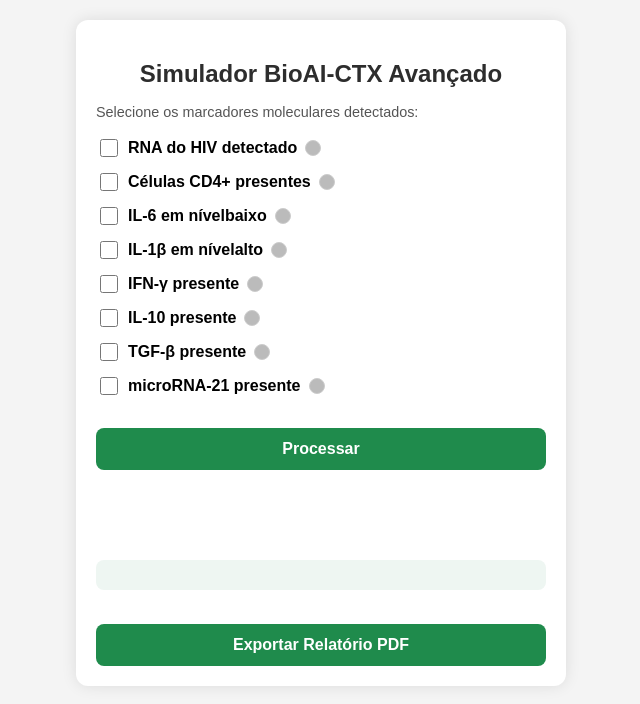
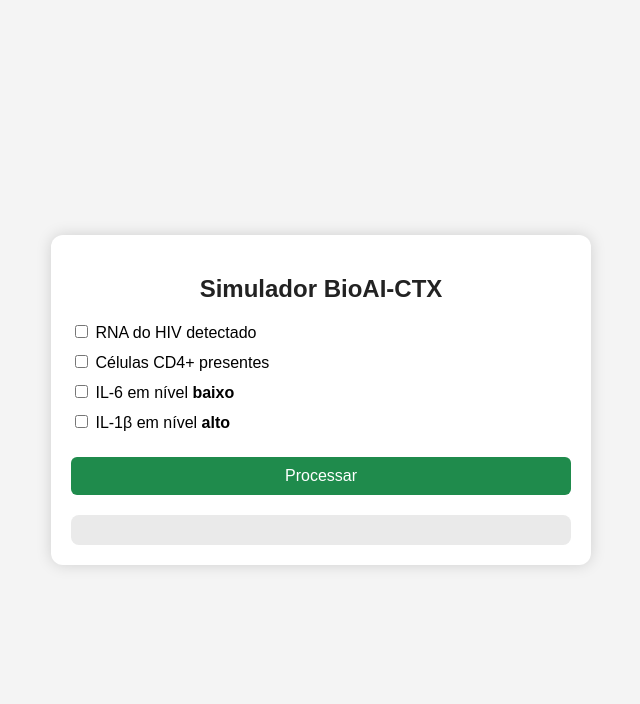
Before and after one commit to Dala35/Bioai-Ctx-Simulator, a plain HTML site: page index.html in a window 1280 px wide. Shown: the whole page, without its empty margins (319-959 px from the left). Drawn offline with nearby package versions, Linux system fonts and the light colour scheme.

Commit message:
Update index.html

```diff
--- a/index.html
+++ b/index.html
@@ -1,265 +1,107 @@
-<!DOCTYPE html>
-<html lang="pt">
+    <!DOCTYPE html><html lang="pt">
 <head>
   <meta charset="UTF-8" />
-  <meta name="viewport" content="width=device-width, initial-scale=1" />
-  <title>Simulador BioAI‑CTX Avançado</title>
+  <meta name="viewport" content="width=device-width, initial-scale=1.0" />
+  <title>Simulador BioAI‑CTX</title>
   <style>
     body {
       font-family: Arial, sans-serif;
       background: #f4f4f4;
       margin: 0;
-      padding: 20px;
       display: flex;
       justify-content: center;
-      align-items: flex-start;
-      min-height: 100vh;
+      align-items: center;
+      height: 100vh;
     }
     .container {
-      background: white;
+      background: #fff;
       padding: 20px;
       border-radius: 12px;
-      box-shadow: 0 0 15px rgba(0,0,0,0.1);
-      max-width: 450px;
+      box-shadow: 0 0 15px rgba(0, 0, 0, 0.15);
+      max-width: 500px;
       width: 100%;
     }
     h2 {
       text-align: center;
-      color: #2d2d2d;
-      margin-bottom: 1rem;
+      color: #222;
     }
     label {
-      display: flex;
-      align-items: center;
-      margin: 10px 0;
-      font-weight: 600;
-      cursor: pointer;
-      user-select: none;
+      display: block;
+      margin: 10px 0 5px;
+      font-weight: 500;
     }
-    label input {
-      margin-right: 10px;
-      cursor: pointer;
-      width: 18px;
-      height: 18px;
+    .result {
+      margin-top: 20px;
+      font-size: 1.1em;
+      font-weight: bold;
+      text-align: center;
     }
-    .marker-status {
-      display: inline-block;
-      width: 14px;
-      height: 14px;
-      border-radius: 50%;
-      margin-left: 8px;
-      border: 1px solid #ccc;
-      vertical-align: middle;
-    }
-    .on { background: #1f8b4c; }
-    .off { background: #bbb; }
     button {
       margin-top: 20px;
       width: 100%;
-      padding: 12px;
+      padding: 10px;
       background-color: #1f8b4c;
       color: white;
       border: none;
-      border-radius: 8px;
-      font-weight: 700;
-      font-size: 1rem;
+      border-radius: 6px;
       cursor: pointer;
-      transition: background-color 0.3s ease;
+      font-size: 1em;
     }
     button:hover {
       background-color: #166c3b;
     }
-    .result {
-      margin-top: 20px;
-      font-size: 1.3rem;
-      font-weight: bold;
-      text-align: center;
-      min-height: 50px;
-    }
     .report {
       margin-top: 20px;
-      font-size: 0.9rem;
-      line-height: 1.4;
-      background: #eef6f2;
+      background: #eaeaea;
       padding: 15px;
       border-radius: 8px;
-      color: #333;
+      font-size: 0.95em;
       white-space: pre-wrap;
-      font-family: monospace;
-    }
-    @media (max-width: 480px) {
-      body {
-        padding: 15px;
-      }
-      .container {
-        padding: 15px;
-      }
     }
   </style>
 </head>
 <body>
-  <div class="container" role="main" aria-label="Simulador BioAI‑CTX Avançado">
-    <h2>Simulador BioAI‑CTX Avançado</h2>
-    <form id="simForm" aria-describedby="instructions">
-      <p id="instructions" style="font-size:0.9rem; color:#555; margin-bottom:1rem;">
-        Selecione os marcadores moleculares detectados:
-      </p>
-
-      <label for="hivRNA">
-        <input type="checkbox" id="hivRNA" name="hivRNA" />
-        RNA do HIV detectado
-        <span class="marker-status off" id="status-hivRNA"></span>
-      </label>
-      <label for="cd4">
-        <input type="checkbox" id="cd4" name="cd4" />
-        Células CD4+ presentes
-        <span class="marker-status off" id="status-cd4"></span>
-      </label>
-      <label for="il6">
-        <input type="checkbox" id="il6" name="il6" />
-        IL-6 em nível <strong>baixo</strong>
-        <span class="marker-status off" id="status-il6"></span>
-      </label>
-      <label for="il1b">
-        <input type="checkbox" id="il1b" name="il1b" />
-        IL-1β em nível <strong>alto</strong>
-        <span class="marker-status off" id="status-il1b"></span>
-      </label>
-      <label for="ifng">
-        <input type="checkbox" id="ifng" name="ifng" />
-        IFN-γ presente
-        <span class="marker-status off" id="status-ifng"></span>
-      </label>
-      <label for="il10">
-        <input type="checkbox" id="il10" name="il10" />
-        IL-10 presente
-        <span class="marker-status off" id="status-il10"></span>
-      </label>
-      <label for="tgfb">
-        <input type="checkbox" id="tgfb" name="tgfb" />
-        TGF-β presente
-        <span class="marker-status off" id="status-tgfb"></span>
-      </label>
-      <label for="mir21">
-        <input type="checkbox" id="mir21" name="mir21" />
-        microRNA-21 presente
-        <span class="marker-status off" id="status-mir21"></span>
-      </label>
-
-      <button type="button" onclick="processarSinais()" aria-live="polite">Processar</button>
-    </form>
-
-    <div class="result" id="resultado" role="region" aria-live="polite" aria-atomic="true"></div>
-    <pre class="report" id="relatorio" aria-label="Relatório da simulação"></pre>
-    <button type="button" onclick="exportarPDF()" aria-label="Exportar relatório para PDF">Exportar Relatório PDF</button>
+  <div class="container">
+    <h2>Simulador BioAI‑CTX</h2>
+    <label><input type="checkbox" id="hivRNA" /> RNA do HIV detectado</label>
+    <label><input type="checkbox" id="cd4" /> Células CD4+ presentes</label>
+    <label><input type="checkbox" id="il6" /> IL-6 em nível <strong>baixo</strong></label>
+    <label><input type="checkbox" id="il1b" /> IL-1β em nível <strong>alto</strong></label>
+    <button onclick="processarSinais()">Processar</button>
+    <div class="result" id="resultado"></div>
+    <div class="report" id="relatorio"></div>
   </div>
-
-  <script src="https://cdnjs.cloudflare.com/ajax/libs/jspdf/2.5.1/jspdf.umd.min.js"></script>
   <script>
-    // Atualiza os círculos de status dos marcadores
-    function atualizarStatus() {
-      const marcadores = ['hivRNA','cd4','il6','il1b','ifng','il10','tgfb','mir21'];
-      marcadores.forEach(id => {
-        const checked = document.getElementById(id).checked;
-        const status = document.getElementById('status-' + id);
-        status.className = 'marker-status ' + (checked ? 'on' : 'off');
-      });
-    }
-
-    // Função principal para processar sinais e ativar a terapia
     function processarSinais() {
-      atualizarStatus();
-
-      // Captura valores dos marcadores
       const hivRNA = document.getElementById("hivRNA").checked;
       const cd4 = document.getElementById("cd4").checked;
       const il6 = document.getElementById("il6").checked;
-      const il1b = document.getElementById("il1b").checked;
-      const ifng = document.getElementById("ifng").checked;
-      const il10 = document.getElementById("il10").checked;
-      const tgfb = document.getElementById("tgfb").checked;
-      const mir21 = document.getElementById("mir21").checked;
+      const il1b = document.getElementById("il1b").checked;const andLogic = hivRNA && cd4 && il6;
+  const norLogic = !il1b;
+  const ativarCas12b = andLogic && norLogic;
 
-      /*
-      Lógica terapêutica composta:
-      Ativa Cas12b se:
-      (hivRNA AND cd4 AND il6) AND NOT il1b
-      E (IFN-γ XOR IL-10)
-      E NAND(TGF-β, microRNA-21) --> True se não ambos ativos
-      */
-
-      const andBase = hivRNA && cd4 && il6;
-      const notIl1b = !il1b;
-      const xorIfnIl10 = (ifng !== il10);
-      const nandTgfbMir21 = !(tgfb && mir21);
-
-      const ativarCas12b = andBase && notIl1b && xorIfnIl10 && nandTgfbMir21;
-
-      // Mostrar resultado na UI
   const resultado = document.getElementById("resultado");
   const relatorio = document.getElementById("relatorio");
 
   if (ativarCas12b) {
     resultado.textContent = "✅ Terapia ativada: Cas12b ON";
-        resultado.style.color = "#1f8b4c";
-        relatorio.textContent = gerarRelatorio({
-          hivRNA, cd4, il6, il1b, ifng, il10, tgfb, mir21,
-          ativarCas12b
-        });
+    resultado.style.color = "green";
   } else {
     resultado.textContent = "⛔ Terapia bloqueada";
-        resultado.style.color = "#c0392b";
-        relatorio.textContent = gerarRelatorio({
-          hivRNA, cd4, il6, il1b, ifng, il10, tgfb, mir21,
-          ativarCas12b
-        });
-      }
+    resultado.style.color = "red";
   }
 
-    // Geração de relatório explicativo com base nos dados
-    function gerarRelatorio({ hivRNA, cd4, il6, il1b, ifng, il10, tgfb, mir21, ativarCas12b }) {
-      return `
-==== Relatório da Simulação ====
+  const textoRelatorio = `RELATÓRIO DE ANÁLISE:
+  - RNA HIV: ${hivRNA ? "Detectado" : "Não detectado"}
+  - CD4+: ${cd4 ? "Presente" : "Ausente"}
+  - IL-6: ${il6 ? "Baixo" : "Normal/Alto"}
+  - IL-1β: ${il1b ? "Alto" : "Normal/Baixo"}
 
-Marcadores Ativos:
-- RNA do HIV: ${hivRNA ? "✔" : "✘"}
-- CD4+: ${cd4 ? "✔" : "✘"}
-- IL-6 baixo: ${il6 ? "✔" : "✘"}
-- IL-1β alto: ${il1b ? "✔" : "✘"}
-- IFN-γ: ${ifng ? "✔" : "✘"}
-- IL-10: ${il10 ? "✔" : "✘"}
-- TGF-β: ${tgfb ? "✔" : "✘"}
-- microRNA-21: ${mir21 ? "✔" : "✘"}
+  Resultado final: ${ativarCas12b ? "✔ Terapia Cas12b ativada" : "✖ Terapia bloqueada devido à lógica não satisfeita"}`;
 
-🔬 Análise Lógica:
-- Expressão (hivRNA AND CD4+ AND IL-6): ${hivRNA && cd4 && il6}
-- Negação de IL-1β alto: ${!il1b}
-- IFN-γ XOR IL-10: ${(ifng !== il10)}
-- NAND entre TGF-β e microRNA-21: ${!(tgfb && mir21)}
-
-🧠 Resultado Final:
-${ativarCas12b ? "A Terapia Cas12b foi ATIVADA com sucesso." : "As condições não são favoráveis para ativação terapêutica."}
-      `;
+  relatorio.textContent = textoRelatorio;
 }
 
-    // Exportar relatório como PDF
-    async function exportarPDF() {
-      const { jsPDF } = window.jspdf;
-      const doc = new jsPDF();
-      const texto = document.getElementById("relatorio").textContent;
-      doc.setFont("courier", "normal");
-      doc.setFontSize(10);
-      doc.text(texto, 10, 10, { maxWidth: 180, lineHeightFactor: 1.4 });
-      doc.save("relatorio-simulacao.pdf");
-    }
-
-    // Atualiza visual automaticamente ao marcar
-    document.querySelectorAll("input[type=checkbox]").forEach(el =>
-      el.addEventListener("change", atualizarStatus)
-    );
-
-    // Inicializa status na primeira visita
-    atualizarStatus();
   </script>
 </body>
     </html>
```
Lines whose indentation alone changed are shown as unchanged.
